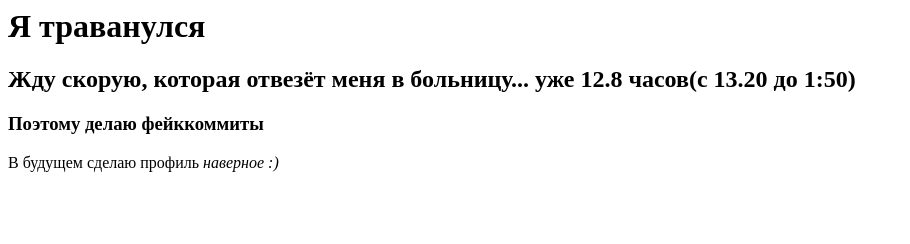
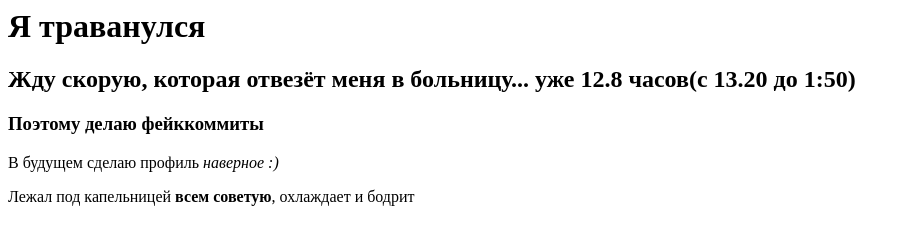
Before and after one commit to Vadimagic/Profile, a plain HTML site: page Index.html in a window 1280 px wide. Shown: the whole page, without its empty margins (0-910 px from the left). Drawn offline with Linux system fonts and the light colour scheme.

Commit message:
Update Index.html

```diff
--- a/Index.html
+++ b/Index.html
@@ -2,3 +2,4 @@
 <h2>Жду скорую, которая отвезёт меня в больницу... <strong>уже 12.8 часов(с 13.20 до 1:50)</strong></h2>
 <h3>Поэтому делаю фейккоммиты</h3>
 <p>В будущем сделаю профиль <i>наверное :)</i></p>
+<p>Лежал под капельницей <b>всем советую</b>, охлаждает и бодрит</p>
```
